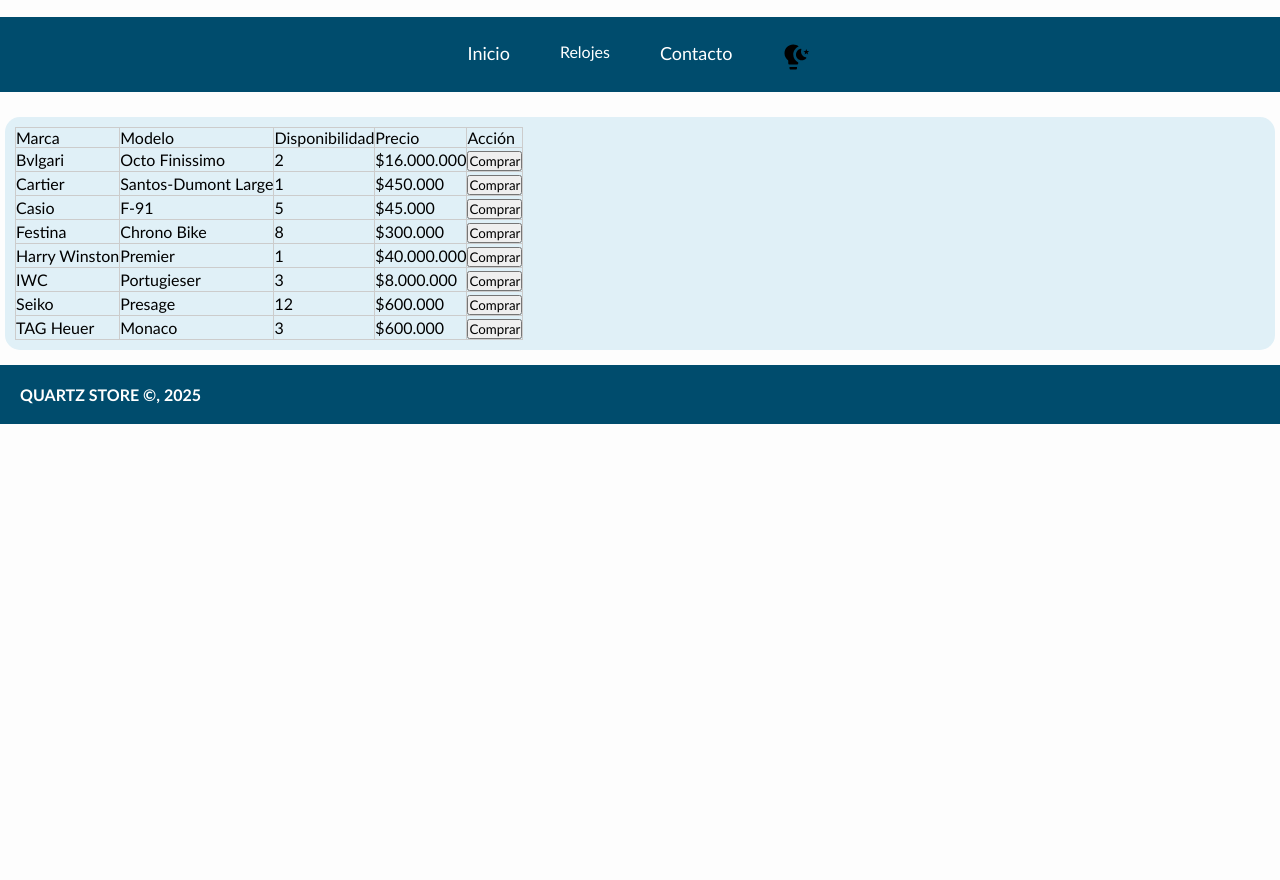
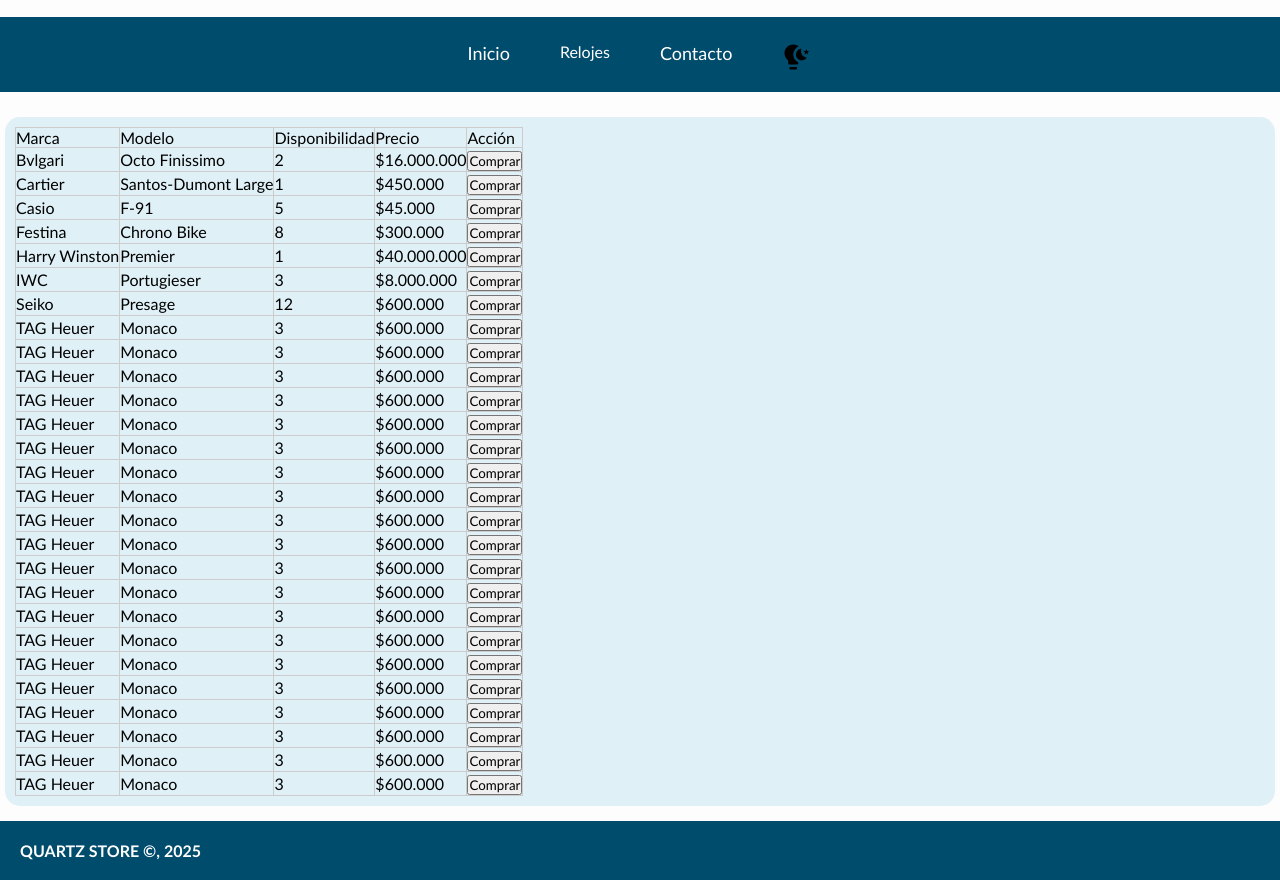
Before and after one commit to nachos101/tp-web, a plain HTML site: page pages/Relojes.html in a window 1280 px wide. Shown: the part 62-942 px from the top of the page. Before the commit the page ends 800 px from the top, so only its background shows below. Drawn offline with Linux system fonts and the light colour scheme.

Commit message:
dont blame me

```diff
--- a/css/style.css
+++ b/css/style.css
@@ -328,6 +328,7 @@ span.oscuro {
         grid-template-columns: 6fr 1fr;
         grid-template-areas: "contPrincipal derecha";
         gap: 20px;
+        min-height: calc(100vh - 79px - 59px - 76px);
     }
 
     ul.navbar {
--- a/pages/Relojes.html
+++ b/pages/Relojes.html
@@ -85,6 +85,124 @@
                     <td>$600.000</td>
                     <td><a href="Compra.html"><button>Comprar</button></a></td>
                 </tr>
+                                <tr>
+                    <td>TAG Heuer</td>
+                    <td>Monaco</td>
+                    <td>3</td>
+                    <td>$600.000</td>
+                    <td><a href="Compra.html"><button>Comprar</button></a></td>
+                </tr>
+                                <tr>
+                    <td>TAG Heuer</td>
+                    <td>Monaco</td>
+                    <td>3</td>
+                    <td>$600.000</td>
+                    <td><a href="Compra.html"><button>Comprar</button></a></td>
+                </tr>
+                                <tr>
+                    <td>TAG Heuer</td>
+                    <td>Monaco</td>
+                    <td>3</td>
+                    <td>$600.000</td>
+                    <td><a href="Compra.html"><button>Comprar</button></a></td>
+                </tr>
+                                <tr>
+                    <td>TAG Heuer</td>
+                    <td>Monaco</td>
+                    <td>3</td>
+                    <td>$600.000</td>
+                    <td><a href="Compra.html"><button>Comprar</button></a></td>
+                </tr>                <tr>
+                    <td>TAG Heuer</td>
+                    <td>Monaco</td>
+                    <td>3</td>
+                    <td>$600.000</td>
+                    <td><a href="Compra.html"><button>Comprar</button></a></td>
+                </tr>                <tr>
+                    <td>TAG Heuer</td>
+                    <td>Monaco</td>
+                    <td>3</td>
+                    <td>$600.000</td>
+                    <td><a href="Compra.html"><button>Comprar</button></a></td>
+                </tr>                <tr>
+                    <td>TAG Heuer</td>
+                    <td>Monaco</td>
+                    <td>3</td>
+                    <td>$600.000</td>
+                    <td><a href="Compra.html"><button>Comprar</button></a></td>
+                </tr>                <tr>
+                    <td>TAG Heuer</td>
+                    <td>Monaco</td>
+                    <td>3</td>
+                    <td>$600.000</td>
+                    <td><a href="Compra.html"><button>Comprar</button></a></td>
+                </tr>                <tr>
+                    <td>TAG Heuer</td>
+                    <td>Monaco</td>
+                    <td>3</td>
+                    <td>$600.000</td>
+                    <td><a href="Compra.html"><button>Comprar</button></a></td>
+                </tr>                <tr>
+                    <td>TAG Heuer</td>
+                    <td>Monaco</td>
+                    <td>3</td>
+                    <td>$600.000</td>
+                    <td><a href="Compra.html"><button>Comprar</button></a></td>
+                </tr>                <tr>
+                    <td>TAG Heuer</td>
+                    <td>Monaco</td>
+                    <td>3</td>
+                    <td>$600.000</td>
+                    <td><a href="Compra.html"><button>Comprar</button></a></td>
+                </tr>                <tr>
+                    <td>TAG Heuer</td>
+                    <td>Monaco</td>
+                    <td>3</td>
+                    <td>$600.000</td>
+                    <td><a href="Compra.html"><button>Comprar</button></a></td>
+                </tr>                <tr>
+                    <td>TAG Heuer</td>
+                    <td>Monaco</td>
+                    <td>3</td>
+                    <td>$600.000</td>
+                    <td><a href="Compra.html"><button>Comprar</button></a></td>
+                </tr>                <tr>
+                    <td>TAG Heuer</td>
+                    <td>Monaco</td>
+                    <td>3</td>
+                    <td>$600.000</td>
+                    <td><a href="Compra.html"><button>Comprar</button></a></td>
+                </tr>                <tr>
+                    <td>TAG Heuer</td>
+                    <td>Monaco</td>
+                    <td>3</td>
+                    <td>$600.000</td>
+                    <td><a href="Compra.html"><button>Comprar</button></a></td>
+                </tr>                <tr>
+                    <td>TAG Heuer</td>
+                    <td>Monaco</td>
+                    <td>3</td>
+                    <td>$600.000</td>
+                    <td><a href="Compra.html"><button>Comprar</button></a></td>
+                </tr>                <tr>
+                    <td>TAG Heuer</td>
+                    <td>Monaco</td>
+                    <td>3</td>
+                    <td>$600.000</td>
+                    <td><a href="Compra.html"><button>Comprar</button></a></td>
+                </tr>                <tr>
+                    <td>TAG Heuer</td>
+                    <td>Monaco</td>
+                    <td>3</td>
+                    <td>$600.000</td>
+                    <td><a href="Compra.html"><button>Comprar</button></a></td>
+                </tr>                <tr>
+                    <td>TAG Heuer</td>
+                    <td>Monaco</td>
+                    <td>3</td>
+                    <td>$600.000</td>
+                    <td><a href="Compra.html"><button>Comprar</button></a></td>
+                </tr>
             </table>
         </section>
     </main>
```
